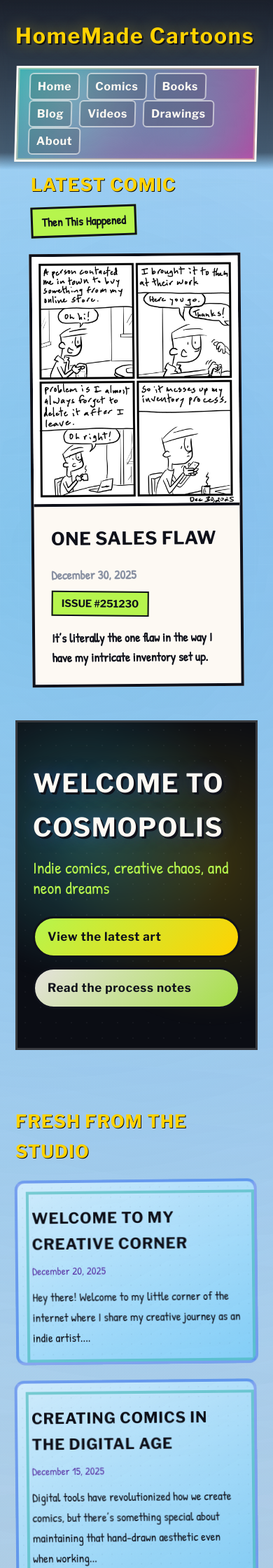
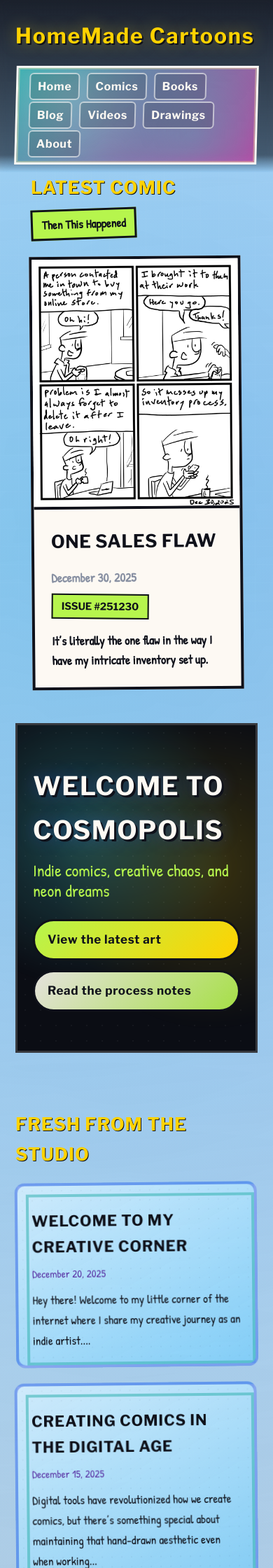
Before and after one commit to tmray/neon-noir-city-cartoon-site, a Jekyll site: the page built from index.html, in a window 390 px wide. Shown: the top 2240 px of the page at 70% size. Built offline with Jekyll 4.4.1, drawn with Linux system fonts in a browser that asks for light colours.

Commit message:
updated mobile nav styles
added a row-gap on mobile for the navigation. Wrapped the row but the buttons had no space between top and bottom buttons

```diff
--- a/assets/css/main.css
+++ b/assets/css/main.css
@@ -1025,7 +1025,10 @@ footer p {
 
 @media (max-width: 640px) {
   body { font-size: 17px; }
-  .nav-menu { gap: 10px; }
+  .nav-menu {
+    gap: 10px;
+    row-gap: 12px;
+  }
   .nav-menu a { font-size: 1rem; }
   .zine-grid { grid-template-columns: 1fr; }
   .hero-actions { flex-direction: column; }
```
